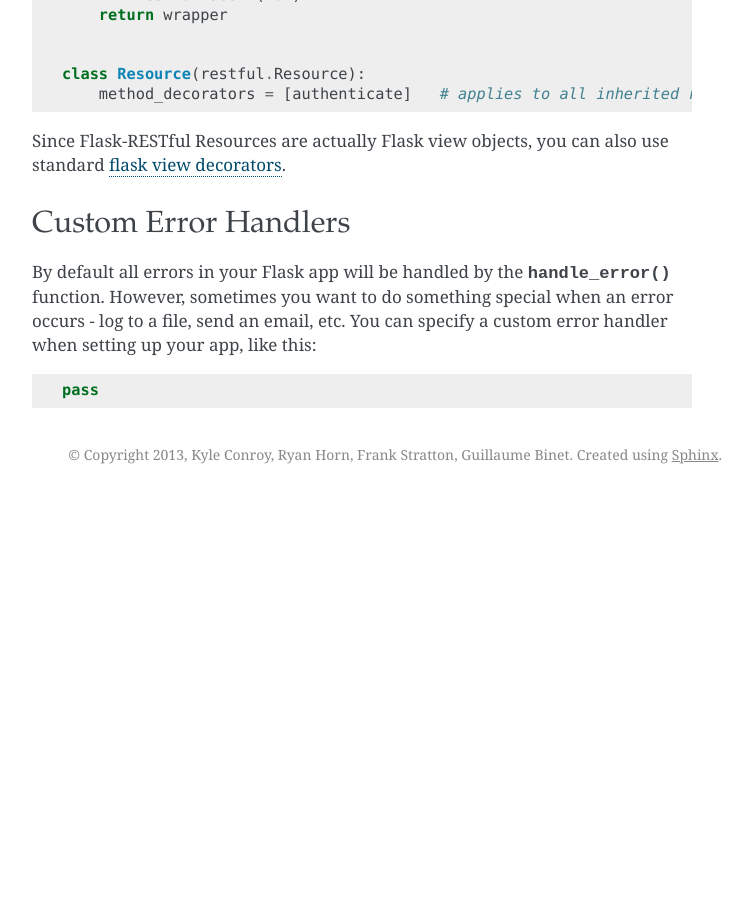
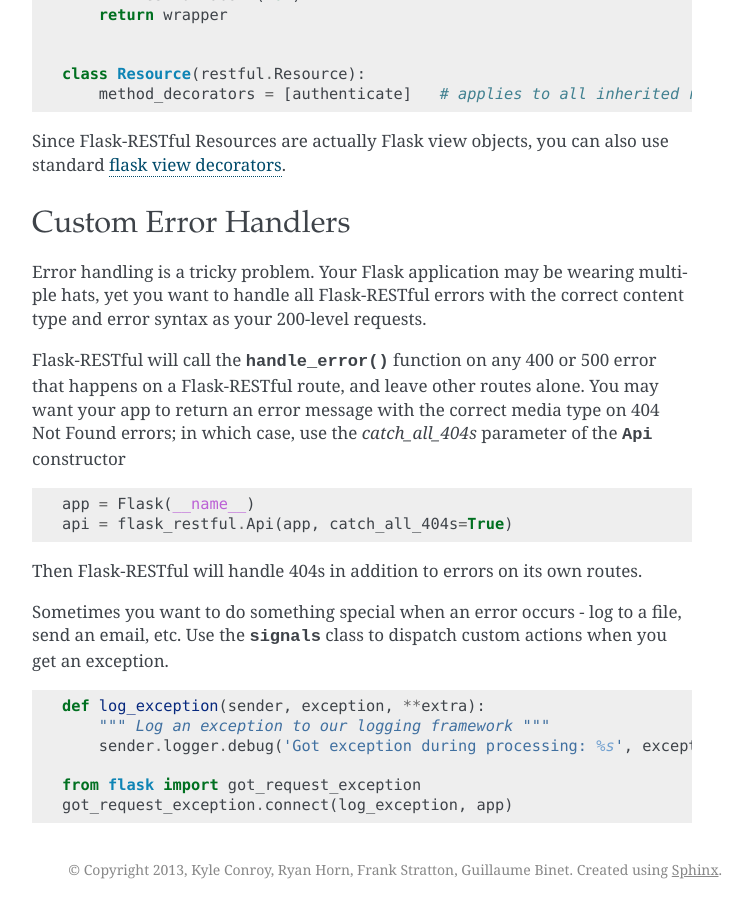
Before and after one commit to flask-restful/flask-restful, a Sphinx documentation site: the page built from docs/extending.rst, in a window 1280 px wide and 900 px high, scrolled down 3218 px. Shown: the whole window, without its empty margins (388-1140 px from the left). Built offline with Sphinx 7.4.7, drawn with Linux system fonts in a browser that asks for light colours; pages that are not in the unit, such as notebooks, are missing from menus; before the commit the page ends 3712 px from its top, so only the background shows below that.

Commit message:
document custom error handling.

```diff
--- a/docs/extending.rst
+++ b/docs/extending.rst
@@ -168,9 +168,28 @@ use standard `flask view decorators <http://flask.pocoo.org/docs/views/#decorati
 Custom Error Handlers
 ---------------------
 
-By default all errors in your Flask app will be handled by the
-:meth:`~flask.ext.restful.Api.handle_error` function. However, sometimes you want to
-do something special when an error occurs - log to a file, send an email, etc.
-You can specify a custom error handler when setting up your app, like this: ::
+Error handling is a tricky problem. Your Flask application may be wearing
+multiple hats, yet you want to handle all Flask-RESTful errors with the correct
+content type and error syntax as your 200-level requests.
 
-    pass
+Flask-RESTful will call the :meth:`~flask.ext.restful.Api.handle_error`
+function on any 400 or 500 error that happens on a Flask-RESTful route, and
+leave other routes alone. You may want your app to return an error message with
+the correct media type on 404 Not Found errors; in which case, use the
+`catch_all_404s` parameter of the :class:`~flask.ext.restful.Api` constructor ::
+
+    app = Flask(__name__)
+    api = flask_restful.Api(app, catch_all_404s=True)
+
+Then Flask-RESTful will handle 404s in addition to errors on its own routes.
+
+Sometimes you want to do something special when an error occurs - log to a
+file, send an email, etc. Use the :class:`~flask.signals` class to dispatch
+custom actions when you get an exception. ::
+
+    def log_exception(sender, exception, **extra):
+        """ Log an exception to our logging framework """
+        sender.logger.debug('Got exception during processing: %s', exception)
+
+    from flask import got_request_exception
+    got_request_exception.connect(log_exception, app)
```
